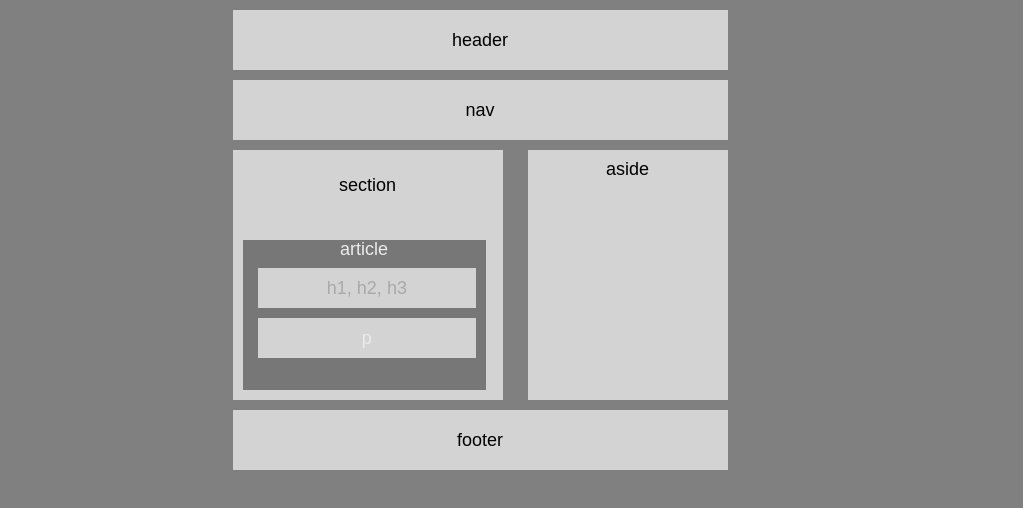
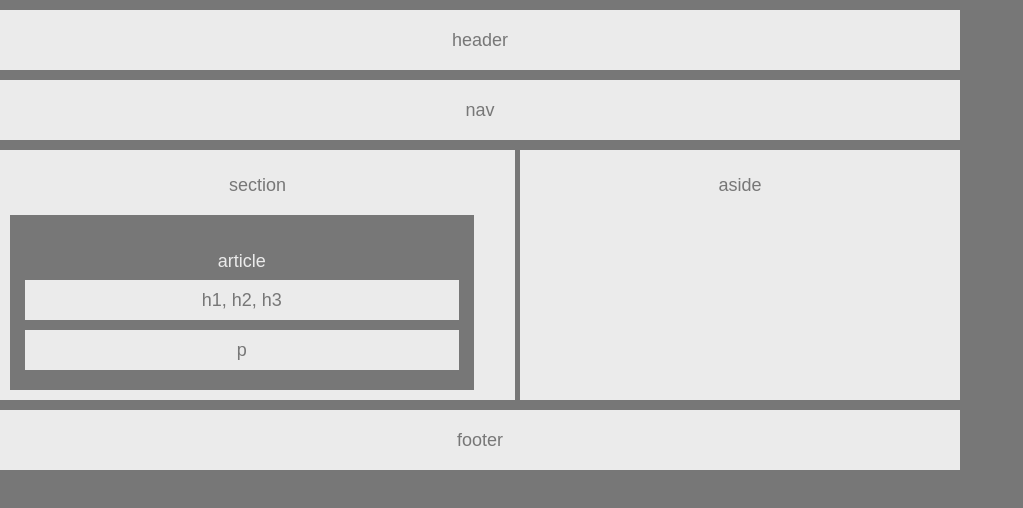
Before and after one commit to vsaraog/HW-Wireframe, a plain HTML site: page index.html in a window 1280 px wide. Shown: the whole page, without its empty margins (0-1023 px from the left). Drawn offline with Linux system fonts and the light colour scheme.

Commit message:
Everything except centering the container

```diff
--- a/index.html
+++ b/index.html
@@ -8,20 +8,21 @@
 <body>
     <div class=page-container>
         <header>
-            <!-- <div class="v-center">header</div> -->
             header
         </header>
         <nav>
-            <!-- <div class="v-center">nav</div> -->
             nav
         </nav>
         <aside class="aside-elem-c">
             aside
         </aside>
         <div class="section-c">
+
         <section>
             <div class="section-elem">section</div>
+
             <article>
+                <div class="section-c-sub">
                 <div>article</div>
                 <div class="inside-article-elem">
                 <h1 class="h-elem">h1,</h1>
@@ -29,7 +30,9 @@
                 <h3 class="h-elem">h3</h3>
                 </div>
                 <p class="inside-article-elem">p</p>
+            </div>
             </article>
+
         </section>
         </div>
         <footer class="clearfloat">footer</footer>
--- a/style.css
+++ b/style.css
@@ -1,14 +1,13 @@
 body {
 font-family: 'arial', 'helvetica neue', 'helvetica', 'sans-serif';
-/*color: #777;*/
-/*background-color: #777;*/
+color: #777;
+background-color: #777;
 width: 960px;
 font-size: 18px;
-background-color: gray;
 }
 
 header, nav, section, aside, footer {
-    background-color: lightgray;
+    background-color: #ebebeb;
 }
 
 header, nav, footer {
@@ -24,38 +23,31 @@ article {
     color: #ebebeb;
     background-color: #777;
     width: 90%;
-    }
-
-h1 p {
-    color: #777;
-    background-color: #ebebeb;
-}
-
-/* section {
-    position: relative;
-} */
-
-article {
     position: absolute;
     bottom: 10px;
     text-align: center;
-    height: 150px;
+    height: 70%;
 }
+
+/* h1 p {
+    color: #777;
+    background-color: #ebebeb;
+} */
 
 .page-container
 {
     margin-top: 10px;
     margin-left: auto;
     margin-right: auto;
-    width: 495px;
+    width: 960px;
 }
 
 .section-c
 {
     position: relative;
-    width: 250px;
+    width: 495px;
     height: 230px;
-    background-color: lightgray;
+    background-color: #ebebeb;
     padding: 10px;
 }
 
@@ -68,21 +60,28 @@ article {
     line-height: 50px;
 }
 
+.section-c-sub
+{
+    position: absolute;
+    bottom: 10px;
+    width: 100%;
+
+}
+
 .aside-elem-c
 {
-    width: 180px;
+    width: 420px;
     height: 230px;
     float: right;
     text-align: center;
-    /* line-height: 250px; */
+    line-height: 50px;
     padding: 10px;
 }
 
 .h-elem
 {
     display: inline;
-    color: darkgray;
-    /* width: 90px; */
+    /* color: #777; */
 }
 
 .clearfloat
@@ -92,10 +91,11 @@ article {
 
 .inside-article-elem
 {
-    width: 90%;
+    /* width: 90%; */
     height: 40px;
     line-height: 40px;
-    background-color: lightgray;
+    background-color: #ebebeb;
+    color: #777;
     margin-top: 10px;
     margin-bottom: 10px;
     margin-left: 15px;
```
